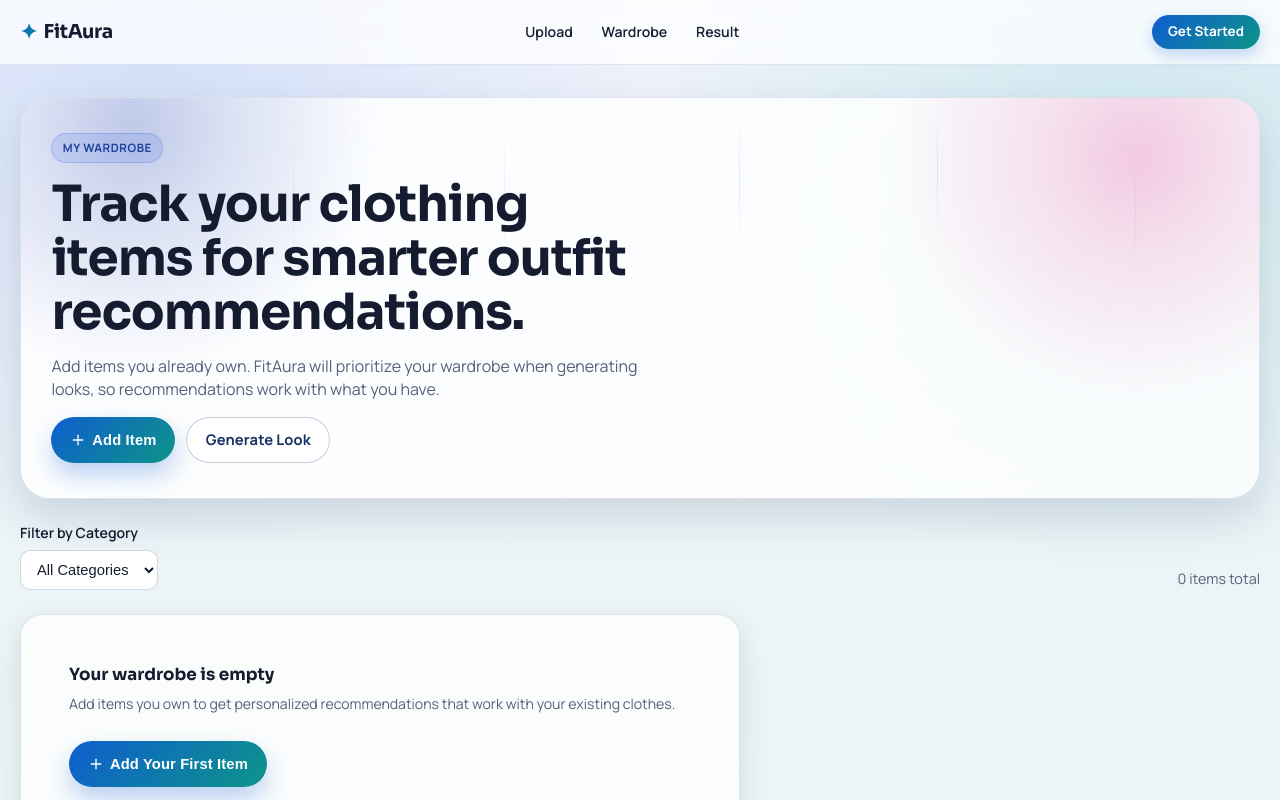
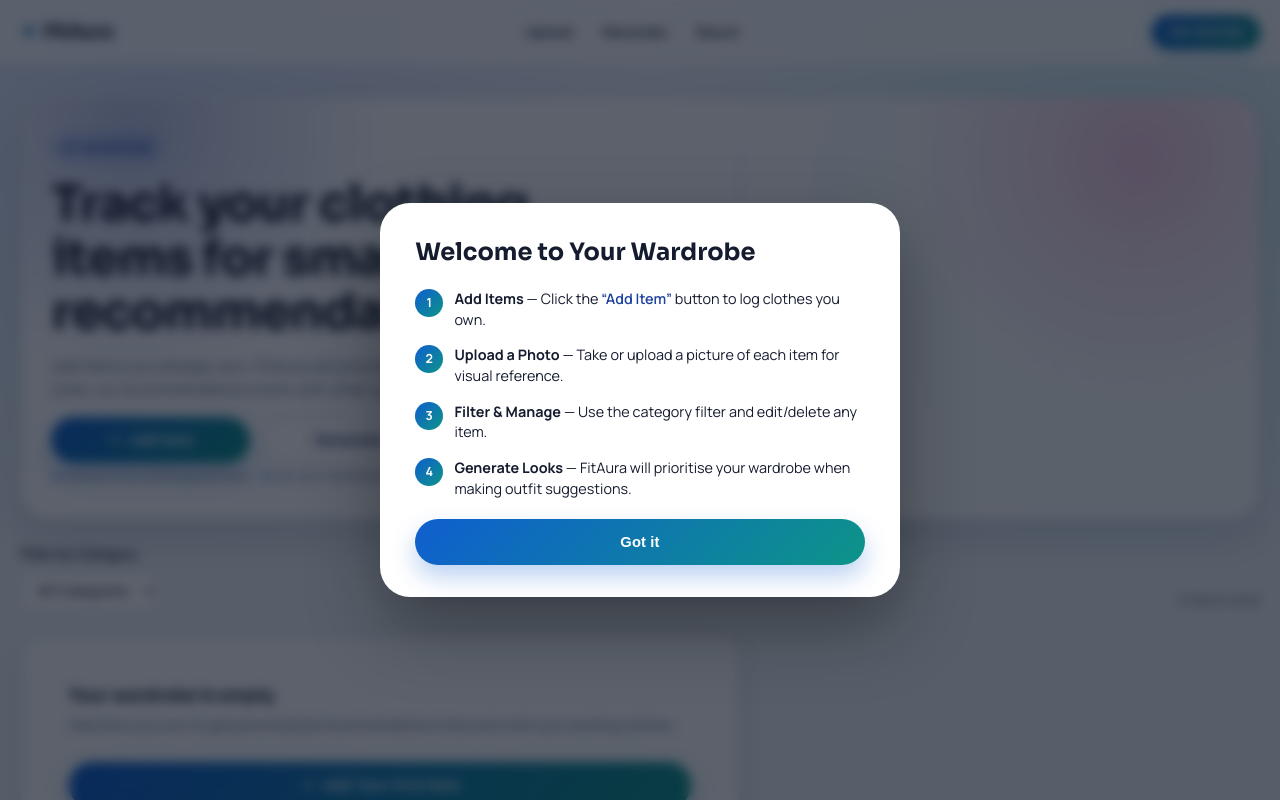
Before and after one commit to 13507-IN/FitAura, a Next.js app in the folder frontend/: page /wardrobe in a window 1280 px wide. Shown: the top 800 px of the page. Built offline with nearby package versions, Linux system fonts and the light colour scheme.

Commit message:
Enhance wardrobe and result pages with tutorial hints and image upload functionality

```diff
--- a/frontend/app/wardrobe/page.tsx
+++ b/frontend/app/wardrobe/page.tsx
@@ -3,7 +3,7 @@
 import Link from "next/link";
 import { useRouter } from "next/navigation";
 import { useEffect, useState } from "react";
-import { Plus, Trash2, Shirt, Footprints, Glasses, CloudDrizzle } from "lucide-react";
+import { Plus, Trash2, Shirt, Footprints, Glasses, CloudDrizzle, Info } from "lucide-react";
 import { BackgroundBeams } from "@/components/aceternity/background-beams";
 import { Spotlight } from "@/components/aceternity/spotlight";
 import { Badge } from "@/components/ui/badge";
@@ -31,6 +31,15 @@
   return `item_${Date.now()}_${Math.random().toString(36).slice(2, 8)}`;
 }
 
+function readFileAsDataURL(file: File): Promise<string> {
+  return new Promise((resolve, reject) => {
+    const reader = new FileReader();
+    reader.onload = () => resolve(reader.result as string);
+    reader.onerror = reject;
+    reader.readAsDataURL(file);
+  });
+}
+
 export default function WardrobePage(): JSX.Element {
   const router = useRouter();
   const [wardrobe, setWardrobe] = useState<WardrobeItem[]>([]);
@@ -46,11 +55,22 @@
     gender: "women" as ClothingGender,
     occasion: "",
     styleVibe: "",
+    imageUrl: "",
   });
+  const [showTutorial, setShowTutorial] = useState(false);
 
   useEffect(() => {
     setWardrobe(loadWardrobe());
+    const seen = localStorage.getItem("fitaura:wardrobe-tutorial-seen");
+    if (!seen) {
+      setShowTutorial(true);
+    }
   }, []);
+
+  const dismissTutorial = () => {
+    setShowTutorial(false);
+    localStorage.setItem("fitaura:wardrobe-tutorial-seen", "true");
+  };
 
   const resetForm = () => {
     setForm({
@@ -62,6 +82,7 @@
       gender: "women",
       occasion: "",
       styleVibe: "",
+      imageUrl: "",
     });
     setEditingItem(null);
     setShowForm(false);
@@ -82,9 +103,19 @@
       gender: item.gender,
       occasion: item.occasion || "",
       styleVibe: item.styleVibe || "",
+      imageUrl: item.imageUrl || "",
     });
     setEditingItem(item);
     setShowForm(true);
+  };
+
+  const handleImageUpload = (e: React.ChangeEvent<HTMLInputElement>) => {
+    const file = e.target.files?.[0];
+    if (!file) return;
+    if (!file.type.startsWith("image/")) return;
+    readFileAsDataURL(file).then((dataUrl) => {
+      setForm({ ...form, imageUrl: dataUrl });
+    });
   };
 
   const handleSave = () => {
@@ -100,6 +131,7 @@
       gender: form.gender,
       occasion: form.occasion || undefined,
       styleVibe: form.styleVibe || undefined,
+      imageUrl: form.imageUrl || undefined,
       addedAt: editingItem?.addedAt ?? new Date().toISOString(),
     };
 
@@ -127,6 +159,33 @@
 
   return (
     <main className="site-page">
+      {showTutorial && (
+        <div className="tutorial-overlay">
+          <div className="tutorial-card">
+            <h2>Welcome to Your Wardrobe</h2>
+            <div className="tutorial-steps">
+              <div className="tutorial-step">
+                <span className="tutorial-step__num">1</span>
+                <p><strong>Add Items</strong> &mdash; Click the <q>Add Item</q> button to log clothes you own.</p>
+              </div>
+              <div className="tutorial-step">
+                <span className="tutorial-step__num">2</span>
+                <p><strong>Upload a Photo</strong> &mdash; Take or upload a picture of each item for visual reference.</p>
+              </div>
+              <div className="tutorial-step">
+                <span className="tutorial-step__num">3</span>
+                <p><strong>Filter &amp; Manage</strong> &mdash; Use the category filter and edit/delete any item.</p>
+              </div>
+              <div className="tutorial-step">
+                <span className="tutorial-step__num">4</span>
+                <p><strong>Generate Looks</strong> &mdash; FitAura will prioritise your wardrobe when making outfit suggestions.</p>
+              </div>
+            </div>
+            <Button onClick={dismissTutorial} size="lg">Got it</Button>
+          </div>
+        </div>
+      )}
+
       <section className="hero-shell hero-shell--wardrobe">
         <Spotlight className="spotlight--left" fill="30, 64, 175" />
         <Spotlight className="spotlight--right" fill="236, 72, 153" delay={0.2} />
@@ -140,13 +199,19 @@
             so recommendations work with what you have.
           </p>
           <div className="hero-actions">
+            <div className="tutorial-hint-wrapper">
               <Button onClick={openAddForm} size="lg">
                 <Plus size={16} />
                 Add Item
               </Button>
+              <span className="tutorial-hint">Add your first clothing piece here</span>
+            </div>
+            <div className="tutorial-hint-wrapper">
               <Button asChild variant="secondary" size="lg">
                 <Link href="/upload">Generate Look</Link>
               </Button>
+              <span className="tutorial-hint">Use your wardrobe to create outfits</span>
+            </div>
           </div>
         </div>
       </section>
@@ -276,6 +341,30 @@
                 </label>
               </div>
 
+              <div className="field">
+                <span>Item Photo (optional)</span>
+                <div className="wardrobe-image-upload">
+                  {form.imageUrl ? (
+                    <div className="wardrobe-image-preview">
+                      <img src={form.imageUrl} alt="Preview" />
+                      <Button variant="ghost" size="sm" onClick={() => setForm({ ...form, imageUrl: "" })}>
+                        Remove
+                      </Button>
+                    </div>
+                  ) : (
+                    <label className="wardrobe-image-dropzone">
+                      <input
+                        type="file"
+                        accept="image/*"
+                        onChange={handleImageUpload}
+                        className="sr-only-input"
+                      />
+                      <span>Click to upload a photo of this item</span>
+                    </label>
+                  )}
+                </div>
+              </div>
+
               <div className="below-card-actions">
                 <Button onClick={handleSave} disabled={!form.name.trim()}>
                   {editingItem ? "Update Item" : "Add to Wardrobe"}
@@ -299,10 +388,13 @@
               </CardDescription>
             </CardHeader>
             <CardContent>
+              <div className="tutorial-hint-wrapper">
                 <Button onClick={openAddForm} size="lg">
                   <Plus size={16} />
                   Add Your First Item
                 </Button>
+                <span className="tutorial-hint">Start building your digital wardrobe</span>
+              </div>
             </CardContent>
           </Card>
         ) : (
@@ -322,11 +414,19 @@
                   <CardContent className="wardrobe-list">
                     {items.map((item) => (
                       <div key={item.id} className="wardrobe-item">
+                        {item.imageUrl ? (
+                          <img
+                            className="wardrobe-item__thumb"
+                            src={item.imageUrl}
+                            alt={item.name}
+                          />
+                        ) : (
                           <div
                             className="wardrobe-swatch"
                             style={{ backgroundColor: item.color }}
                             title={item.color}
                           />
+                        )}
                         <div className="wardrobe-item__info">
                           <strong>{item.name}</strong>
                           <span>
```
Also changed, not shown: frontend/app/result/page.tsx (+9 -0 lines), frontend/app/upload/page.tsx (+12 -1 lines). Lines whose indentation alone changed are shown as unchanged.
